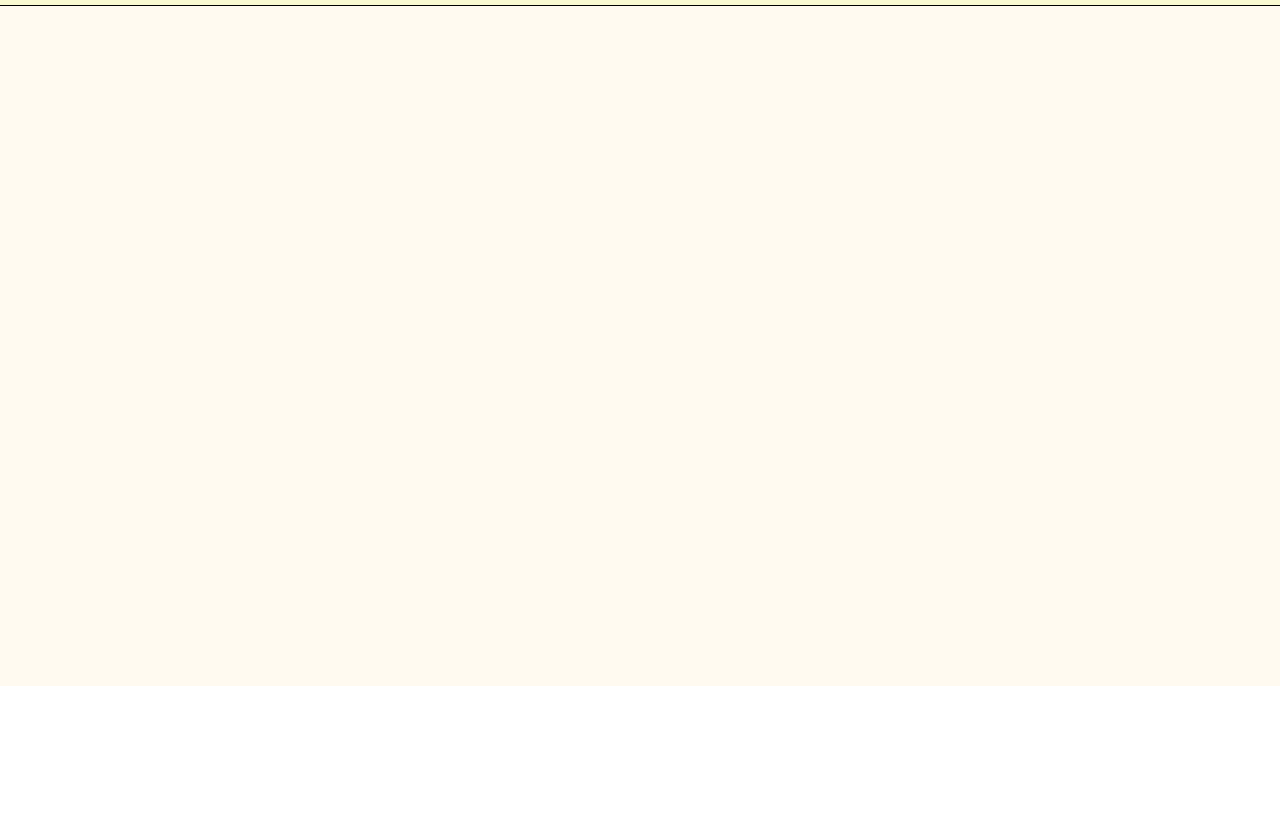
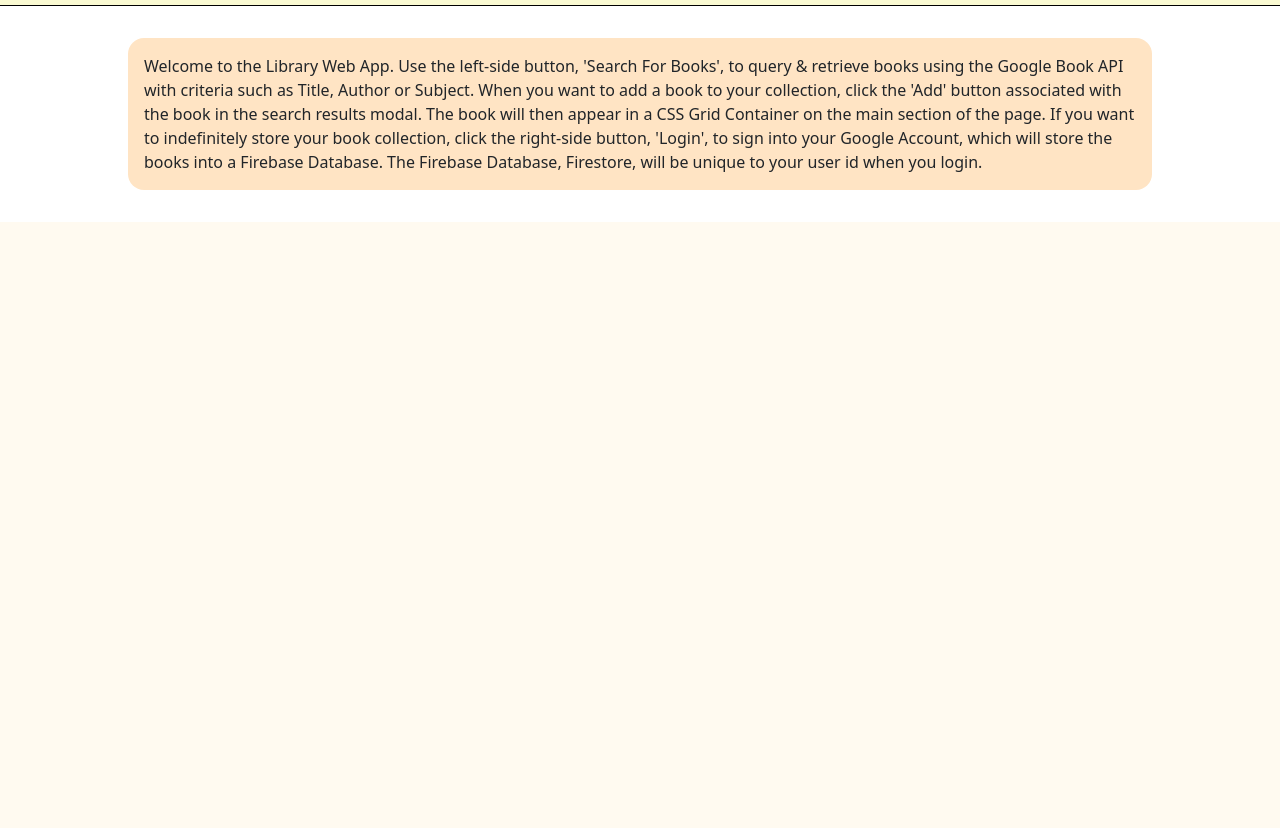
Before and after one commit to ggroshansii/js-firebase-library-app, a website: page public/index.html in a window 1280 px wide. Shown: the part 114-942 px from the top of the page. Before the commit the page ends 800 px from the top, so only its background shows below. Drawn offline with nearby package versions, Linux system fonts and the light colour scheme; some packages are replaced by stand-ins of ours.

Commit message:
added description of library app above grid container

```diff
--- a/public/index.html
+++ b/public/index.html
@@ -54,6 +54,7 @@
             </form>
 
         </header>
+        <div class="description">Welcome to the Library Web App. Use the left-side button, 'Search For Books', to query & retrieve books using the Google Book API with criteria such as Title, Author or Subject. When you want to add a book to your collection, click the 'Add' button associated with the book in the search results modal. The book will then appear in a CSS Grid Container on the main section of the page. If you want to indefinitely store your book collection, click the right-side button, 'Login', to sign into your Google Account, which will store the books into a Firebase Database. The Firebase Database, Firestore, will be unique to your user id when you login. </div>
         <div class="primary-content-flex-container">
             <main class="main-container">
                 <div class="main-grid-container">
--- a/public/style.css
+++ b/public/style.css
@@ -12,7 +12,7 @@
     font-family: 'Lobster', cursive;
     width: 100%;
     text-align: center;
-    font-size: 4rem;
+    font-size: 5rem;
 }
 
 .form-container {
@@ -158,3 +158,12 @@
  right: 10px;
  top: 10px;
 }
+
+.description {
+    width: 80vw;
+    margin: 2rem auto;
+    padding: 1rem;
+    background-color: bisque;
+    border-radius: 1rem;
+
+}
```
